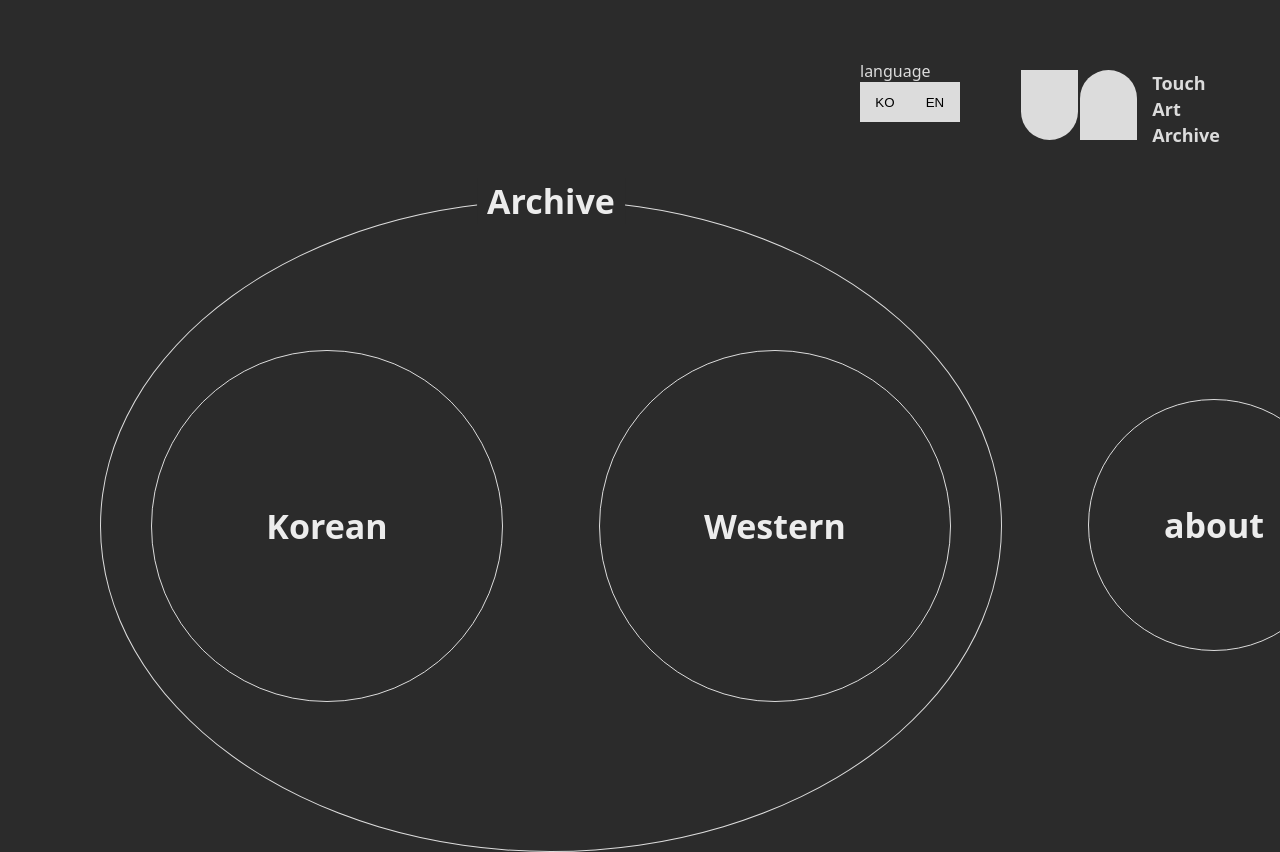
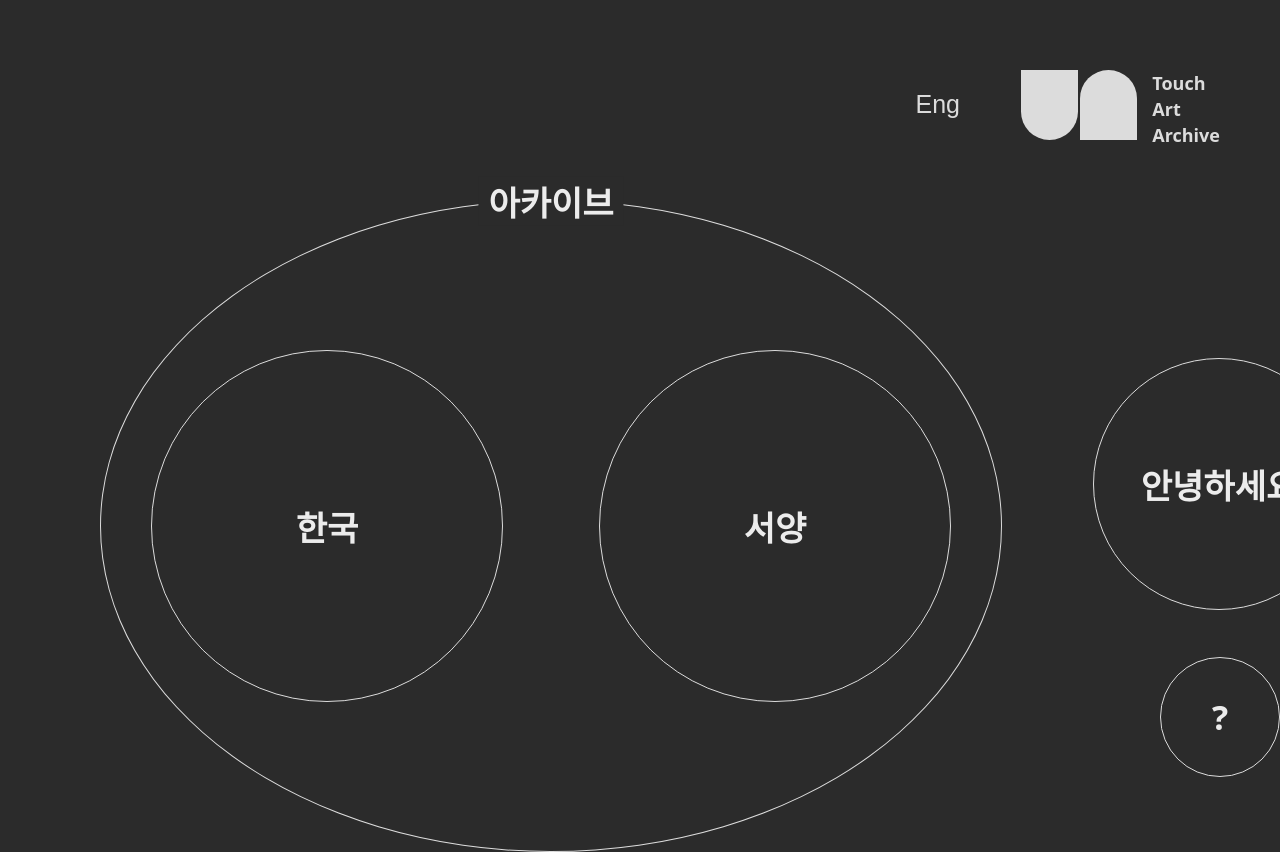
Before and after one commit to MeganMagic/touch-art-archive, a React (Create React App) app: page / in a window 1280 px wide. Shown: the top 852 px of the page. Built offline with nearby package versions, Linux system fonts and the light colour scheme.

Commit message:
language button 수정, 기능 적용

```diff
--- a/src/components/LanguageButton.tsx
+++ b/src/components/LanguageButton.tsx
@@ -1,21 +1,18 @@
 import { useSelector, useDispatch } from 'react-redux';
-import { LanguageState, selectEnglish, selectKorean } from '../language';
+import { LanguageState, LANG_KO, selectEnglish, selectKorean } from '../language';
 
 const LanguageButton = () => {
-    const selector = useSelector((state : LanguageState) => state.language)
+    const language = useSelector((state : LanguageState) => state.language)
     const dispatch = useDispatch()
-    const element = (
-    <div className="LanguageButton">
-        <div>language</div>
-        <button className="button__language" onClick={() => dispatch(selectKorean())}>
-            KO
+
+    return language === LANG_KO ?
+        <button className="LanguageButton" onClick={() => dispatch(selectEnglish())}>
+            <div>Eng</div>
+        </button> :
+        <button className="LanguageButton" onClick={() => dispatch(selectKorean())}>
+            <div>한글</div>
         </button>
-        <button className="button__language" onClick={() => dispatch(selectEnglish())}>
-            EN
-        </button>
-    </div>
-    );
-    return element
+    ;
 }
 
 export default LanguageButton;
--- a/src/routes/Archive.tsx
+++ b/src/routes/Archive.tsx
@@ -1,4 +1,6 @@
 import React, { useState } from "react";
+import { useSelector } from 'react-redux';
+import { LanguageState, LANG_KO } from '../language'
 
 import Figure from "../components/Figure";
 import MoveTopButton from "../components/MoveTopButton";
@@ -14,6 +16,7 @@ type ArchiveProps = {
 }
 
 const Archive : React.FC<ArchiveProps> = ({ region, artworks }) => {
+    const language = useSelector((state: LanguageState) => state.language);
 
     const [ tagIndex, setTagIndex ] = useState<number>(-1)
     const tags : Array<string> = artworks.map((x) => x.trend)
--- a/src/routes/Artwork.tsx
+++ b/src/routes/Artwork.tsx
@@ -1,5 +1,7 @@
 import React from "react";
 import { useParams } from "react-router-dom";
+import { useSelector } from 'react-redux';
+import { LanguageState, LANG_KO } from '../language'
 
 import BackButton from "../components/BackButton";
 
@@ -11,7 +13,6 @@ const Artwork = () => {
     let params = useParams();
     const artworkId = params.artworkId;
     const data = getArtworkData(artworkId);
-    console.log(data);
 
     const element : JSX.Element =
     <>
@@ -23,12 +24,30 @@ const Artwork = () => {
 
             <div className="flex flex-ai-c flex-jc-sb">
                 <div className="detail">
-                    <DetailRow item="Title" value={data?.title_ko} />
-                    <DetailRow item="Artist" value={data?.artist_ko} />
-                    <DetailRow item="Year" value={data?.year} />
-                    <DetailRow item="Material" value={data?.material_ko} />
-                    <DetailRow item="Dimensions" value={data?.dimensions} />
-                    <DetailRow item="School" value={data?.school} />
+                    <DetailRow
+                        item={{en: "Title", ko: '제목'}}
+                        value={{en : data?.title_en, ko : data?.title_ko}}
+                    />
+                    <DetailRow
+                        item={{en: "Artist", ko: '작가'}}
+                        value={{en : data?.artist_en, ko : data?.artist_ko}}
+                    />
+                    <DetailRow
+                        item={{en : "Year", ko: "제작년도" }}
+                        value={{en : data?.year, ko : data?.year}}
+                    />
+                    <DetailRow
+                        item={{en : "Material",  ko : "재료" }}
+                        value={{en : data?.material_en, ko : data?.material_ko}}
+                    />
+                    <DetailRow
+                        item={{en : "Dimensions", ko : "크기" }}
+                        value={{en : data?.dimensions, ko : data?.dimensions}}
+                    />
+                    <DetailRow
+                        item={{en : "School", ko : "사조"}}
+                        value={{en : data?.school, ko : data?.school}}
+                    />
                 </div>
 
                 <a href={data?.fileLink} download>
@@ -60,15 +79,33 @@ const Sketchfab : React.FC<SketchfabProps> = ({ embedLink }) => {
 
 
 type DetailRowProps = {
-    item : string | undefined ;
-    value : string | undefined;
+    item : {
+        en : string,
+        ko : string
+    };
+    value : {
+        en : string | undefined,
+        ko : string | undefined
+    };
 }
 
-const DetailRow: React.FC<DetailRowProps> = ({ item, value}) => {
+const DetailRow: React.FC<DetailRowProps> = ({ item, value }) => {
+    const language = useSelector((state: LanguageState) => state.language);
+
     return (
         <div className="detail__row flex" >
-            <div className="item">{item}</div>
-            <div className="value">{value}</div>
+            <div className="item">
+                {
+                    language === LANG_KO ?
+                    item.ko : item.en
+                }
+            </div>
+            <div className="value">
+                {
+                    language === LANG_KO ?
+                    value.ko : value.en
+                }
+            </div>
         </div>
     )
 }
--- a/src/routes/Main.tsx
+++ b/src/routes/Main.tsx
@@ -1,7 +1,7 @@
 import React from 'react';
 import { Link } from 'react-router-dom';
 import { useSelector } from 'react-redux';
-import { LanguageState } from '../language'
+import { LanguageState, LANG_KO } from '../language'
 
 const Main : React.FC = () => {
     const language = useSelector((state: LanguageState) => state.language);
@@ -9,19 +9,49 @@ const Main : React.FC = () => {
     const element : JSX.Element = (
         <div className="Main">
             <div className="Main__archive">
-            <div className="title font-global">Archive</div>
+            <div className="title font-global">
+                {
+                    language === LANG_KO ?
+                    '아카이브' : 'Archive'
+                }
+            </div>
 
             <Link to="/archive/korean">
-                <div className="archiveBtn korean font-global">Korean</div>
+                <div className="archiveBtn korean Main__button">
+                    <div className='font-global'>
+                    {
+                        language === LANG_KO ?
+                        '한국' : 'Korean'
+                    }
+                    </div>
+                </div>
             </Link>
 
             <Link to="/archive/western">
-                <div className="archiveBtn western font-global">Western</div>
+                <div className="archiveBtn western Main__button">
+                    <div className='font-global'>
+                    {
+                        language === LANG_KO ?
+                        '서양' : 'Western'
+                    }
+                    </div>
+                </div>
             </Link>
             </div>
 
-            <div className="Main__about" >
-                <div className="font-global">about</div>
+            <div className="Main__about Main__button" >
+                <div className="font-global">
+                    {
+                        language === LANG_KO ?
+                        '안녕하세요' : 'About'
+                    }
+                </div>
+            </div>
+
+            <div className="Main__question Main__button">
+                <div className="font-global">
+                    ?
+                </div>
             </div>
         </div>
     );
--- a/src/scss/_Main.scss
+++ b/src/scss/_Main.scss
@@ -29,26 +29,12 @@
 
         width : 350px;
         height : 350px;
-      border : 1px solid $light-gray;
-      border-radius: 50%;
-
-      line-height: 350px;
-      text-align: center;
-
-      cursor: pointer;
-      transition : all 0.3s ease;
 
         &.korean {
             left : 50px;
         }
         &.western {
             right : 50px;
-      }
-
-      &:hover {
-        background-color: $orange;
-        color : $white;
-        border-color : $orange;
         }
     }
 }
@@ -59,17 +45,28 @@
     height : 250px;
 
     position : absolute;
-    top : calc(200px + 325px );
-    right : 100px;
-    transform: translateY(-50%);
+    top : 358px;
+    right : 95px;
+}
 
+.Main__question {
+    position : absolute;
+    top : 657px;
+    right : 160px;
+
+    width: 118px;
+    height: 118px;
+}
+
+.Main__button {
+    cursor: pointer;
     border : 1px solid $light-gray;
     border-radius: 50%;
 
-    line-height: 250px;
-    text-align: center;
+    display: flex;
+    align-items: center;
+    justify-content: center;
 
-    cursor: pointer;
     transition : all 0.3s ease;
 
     &:hover {
--- a/src/scss/_button.scss
+++ b/src/scss/_button.scss
@@ -110,7 +110,11 @@ button.button__download {
 .LanguageButton {
     position: absolute;
     right : 320px;
-    top : 60px;
+    top : 90px;
     z-index: 9;
+
+    background-color: transparent;
     color : $light-gray;
+    font-size: 25px;
+    font-weight: 400;
 }
```
Lines whose indentation alone changed are shown as unchanged.
